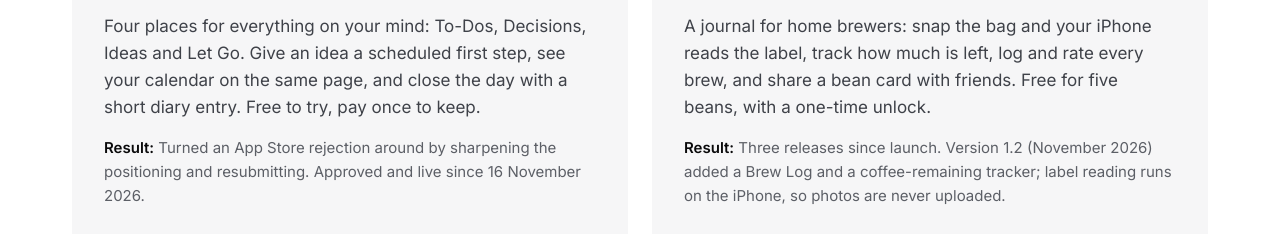
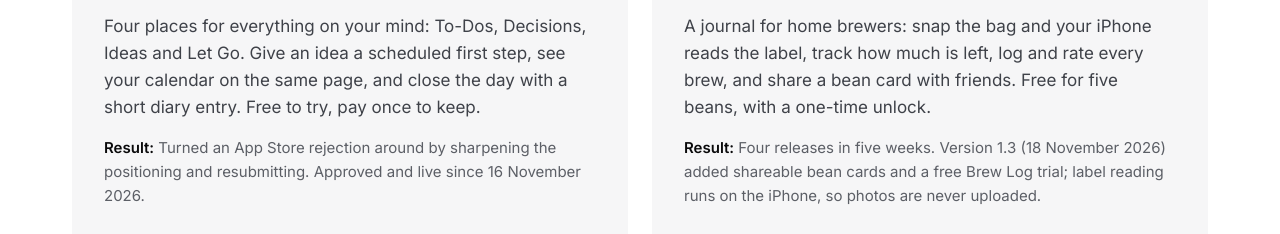
Before and after one commit to daphnetanlm/Portfolio, a plain HTML site: page index.html in a window 1280 px wide. Shown: the part 2120-2354 px from the top of the page. Drawn offline with Linux system fonts and the light colour scheme.

Commit message:
Update Coffee Beans Journal result line for v1.3

```diff
--- a/index.html
+++ b/index.html
@@ -114,7 +114,7 @@ a{color:#2F3CFF}a:hover{color:#1C26C4}
 <p style="margin: 0; font-family: 'JetBrains Mono', monospace; font-size: 12px; color: #5C5F66">LAUNCHED OCT 2026 · iPhone · React Native</p>
 <h3 style="margin: 0; font-family: 'Inter Tight', sans-serif; font-weight: 500; font-size: 30px; letter-spacing: -0.02em">Coffee Beans Journal</h3>
 <p style="margin: 0; color: #3F4249">A journal for home brewers: snap the bag and your iPhone reads the label, track how much is left, log and rate every brew, and share a bean card with friends. Free for five beans, with a one-time unlock.</p>
-<p style="margin: 0; font-size: 15px; color: #5C5F66"><span style="font-weight: 600; color: #0A0A0B">Result:</span> Three releases since launch. Version 1.2 (November 2026) added a Brew Log and a coffee-remaining tracker; label reading runs on the iPhone, so photos are never uploaded.</p>
+<p style="margin: 0; font-size: 15px; color: #5C5F66"><span style="font-weight: 600; color: #0A0A0B">Result:</span> Four releases in five weeks. Version 1.3 (18 November 2026) added shareable bean cards and a free Brew Log trial; label reading runs on the iPhone, so photos are never uploaded.</p>
 </div>
 <div style="display: flex; flex-wrap: wrap; gap: 12px; margin-top: auto">
 <a href="https://apps.apple.com/sg/app/coffee-beans-journal/id6808057768" style="display: inline-flex; align-items: center; min-height: 44px; padding: 0 20px; border-radius: 999px; background: #0A0A0B; color: #FFFFFF; font-size: 15px; font-weight: 500; text-decoration: none">App Store ↗</a>
```
